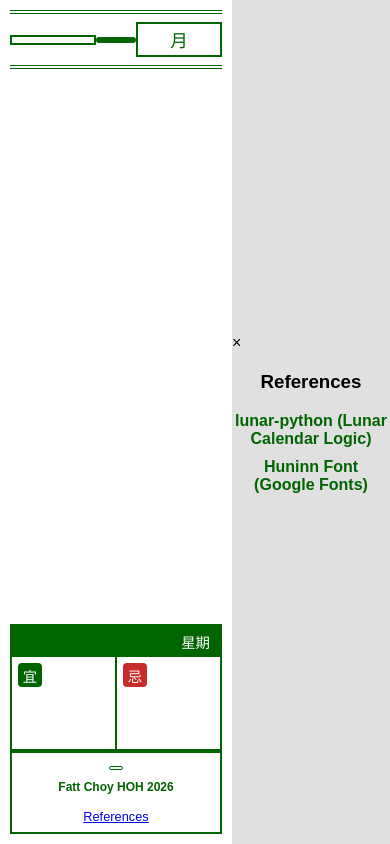
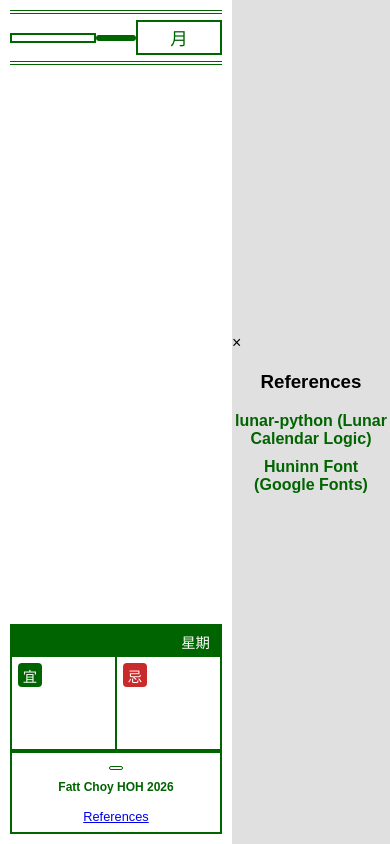
Before and after one commit to bryant-lim/lakjit, a Flask app: template templates/index.html in a window 390 px wide. Run offline with Flask 3, Linux system fonts and the light colour scheme; the template is opened without the code that fills it, so the values that code supplies are empty; some web fonts are replaced.

Commit message:
style(v2): reduce vertical spacing around giant date

```diff
--- a/static/style.css
+++ b/static/style.css
@@ -30,7 +30,6 @@ body {
     width: 100%;
     max-width: 600px;
     height: 98vh;
-    /* Slightly taller to fit 200px date */
     max-height: 900px;
     border: 3px solid var(--theme-green);
     padding: 10px 15px;
@@ -56,8 +55,10 @@ body {
     align-items: center;
     border-top: 4px double var(--theme-green);
     border-bottom: 4px double var(--theme-green);
-    padding: 8px 0;
-    margin-bottom: 10px;
+    padding: 6px 0;
+    /* Reduced padding */
+    margin-bottom: 5px;
+    /* Reduced margin */
     flex-shrink: 0;
 }
 
@@ -88,25 +89,28 @@ body {
     display: flex;
     flex-direction: column;
     justify-content: center;
+    /* Reduce gap nicely */
 }
 
 .giant-date {
     font-size: 200px;
-    /* Requested 200px */
     font-weight: bold;
-    /* Requested Bold */
-    line-height: 0.9;
+    line-height: 0.8;
+    /* Reduced line-height */
     color: var(--theme-green);
     margin-bottom: 0px;
+    margin-top: -10px;
+    /* Pull up slightly */
     letter-spacing: -5px;
-    /* Tighten up */
 }
 
 .lunar-prominent {
     font-size: 1.8rem;
     color: var(--theme-green);
     margin-top: 5px;
-    margin-bottom: 10px;
+    /* Reduced margin */
+    margin-bottom: 5px;
+    /* Reduced margin */
     font-weight: normal;
 }
 
@@ -182,7 +186,6 @@ body {
 .luck-list {
     display: grid;
     grid-template-columns: repeat(4, 1fr);
-    /* 4 Columns Requested */
     gap: 2px 4px;
     font-size: 0.8rem;
     font-weight: normal;
@@ -251,25 +254,13 @@ body {
         box-shadow: none;
     }
 
-    /* Responsive Date: clamp to fit breadth */
     .giant-date {
         font-size: min(200px, 16vh);
-        /* Use min to ensure it doesn't overflow height */
-        /* Also ensure width fit: 200px might be okay on 375px wide, but let's be safe */
-        /* font-size: 15vh;  fallback */
     }
 
     .luck-list {
         grid-template-columns: repeat(3, 1fr);
-        /* 3 cols on very small screens? Or keep 4? User asked 3-4 */
-        /* Let's try 4 unless it breaks */
         font-size: 0.7rem;
-    }
-
-    .luck-cell {
-        flex-direction: column;
-        /* Stack Icon top of list to save horizontal space? No, User wanted list left-to-right */
-        /* Let's keep row but maybe Stack the cells vertically? No, side-by-side standard */
     }
 
     .luck-icon {
```
